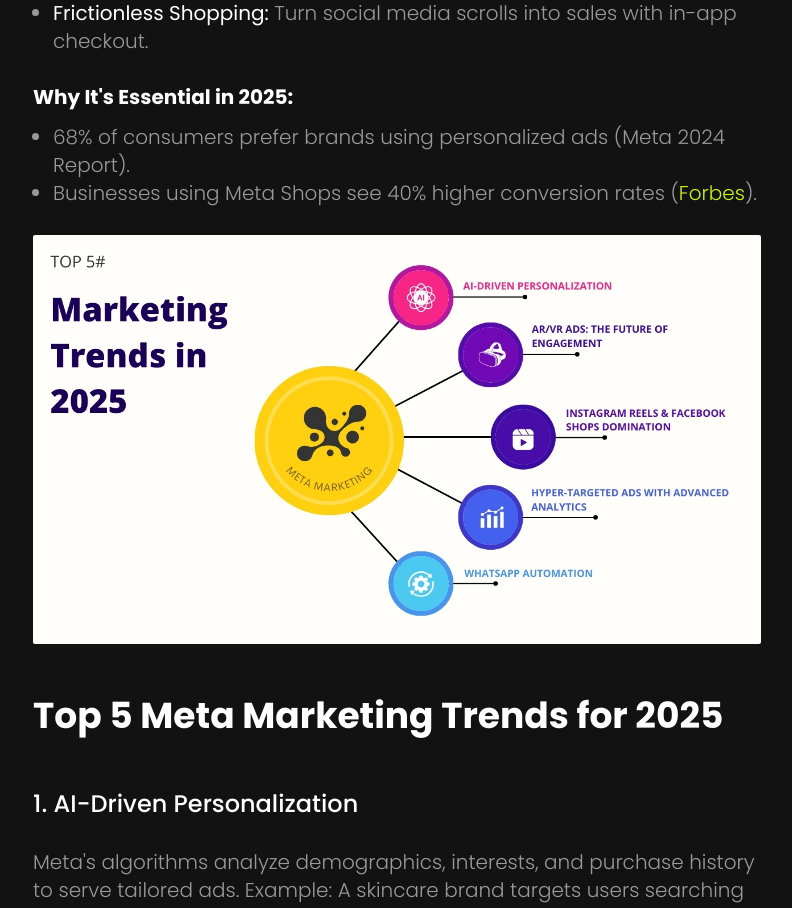
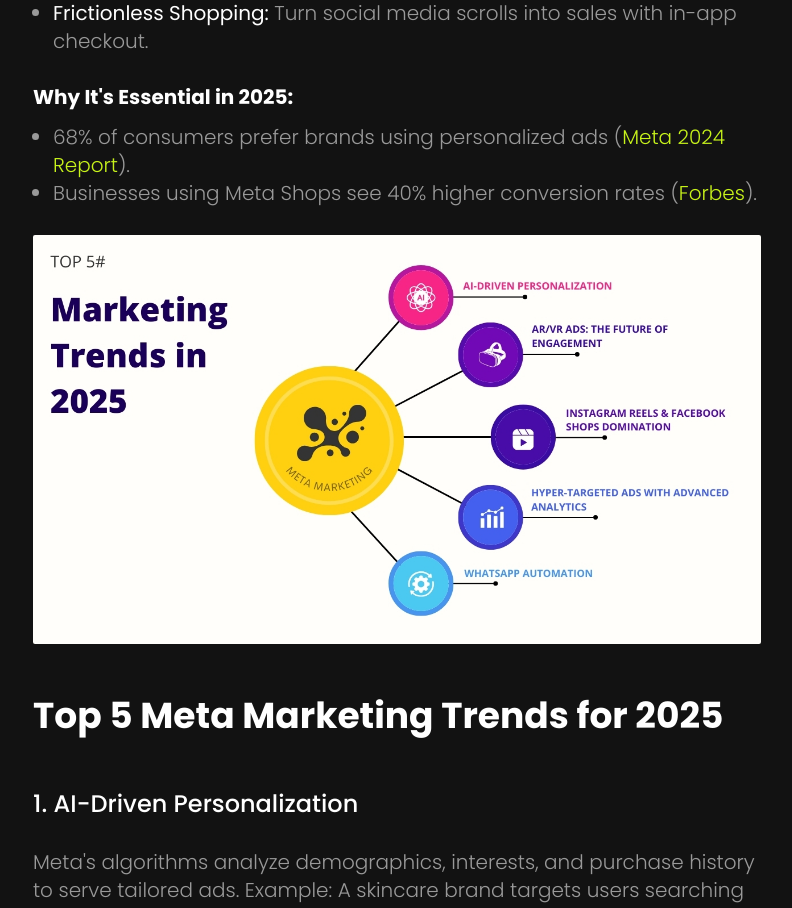
Before and after one commit to syednoor058/Devion_Ark_Website_Using_Next_JS, a Next.js app in the folder client/: page /blogs/meta-marketing-best-practices-for-2025 in a window 1280 px wide. Shown: the part 2641-3549 px from the top of the page, without its empty margins (439-1231 px from the left). Built offline with nearby package versions, Linux system fonts and the light colour scheme; a web font is replaced by a local one.

Commit message:
Technical SEO optimized.

```diff
--- a/client/src/app/blogs/meta-marketing-best-practices-for-2025/page.jsx
+++ b/client/src/app/blogs/meta-marketing-best-practices-for-2025/page.jsx
@@ -332,8 +332,10 @@
                           href="https://investor.atmeta.com/investor-news/press-release-details/2025/Meta-Reports-Fourth-Quarter-and-Full-Year-2024-Results/default.aspx"
                           target="_blank"
                           rel="noopener noreferrer"
-                        ></a>
-                        Meta 2024 Report).
+                        >
+                          Meta 2024 Report
+                        </a>
+                        ).
                       </li>
                       <li>
                         Businesses using Meta Shops see 40% higher conversion
--- a/client/src/app/case-studies/dynamic-sportswear-e-commerce-platform/page.jsx
+++ b/client/src/app/case-studies/dynamic-sportswear-e-commerce-platform/page.jsx
@@ -21,8 +21,7 @@
 import rakibImg from "../../../../public/testimonials/rakib.webp";
 
 export const metadata = {
-  title:
-    "Dynamic Sportswear E-Commerce Platform | Online Products And Sales Management – Devion Ark",
+  title: "Dynamic Sportswear E-Commerce Platform | Devion Ark",
   description:
     "Struggling with outdated e-commerce systems? Explore how our sportswear web app boosted client sales by 150% and 40% lower cart abandonment with admin dashboards, payment gateways & mobile optimization.",
 };
--- a/client/src/app/case-studies/page.jsx
+++ b/client/src/app/case-studies/page.jsx
@@ -186,13 +186,13 @@
           <div className="w-[80%] flex flex-col gap-10 lg:gap-20">
             <div className="w-full flex lg:justify-end">
               <div className="w-full text-2xl lg:text-5xl  text-lightPrimary font-medium">
-                <h1 className="leading-[1.15] lg:indent-32">
+                <h2 className="leading-[1.15] lg:indent-32">
                   Proven results,{" "}
                   <span className="leading-[1.15] text-accentColor">
                     real stories
                   </span>
                   : how we&apos;ve helped businesses thrive
-                </h1>
+                </h2>
               </div>
             </div>
             <div className="w-full flex flex-col gap-5 lg:gap-10 text-base lg:text-3xl font-normal">
--- a/client/src/components/footer/index.jsx
+++ b/client/src/components/footer/index.jsx
@@ -39,7 +39,7 @@
     { label: "Facebook", url: "https://www.facebook.com/devion.ark/" },
     { label: "LinkedIn", url: "https://www.linkedin.com/company/devion-ark/" },
     { label: "Instagram", url: "https://www.instagram.com/devionark/" },
-    { label: "Whatsapp", url: "https://www.wa.me/01782734573" },
+    { label: "Whatsapp", url: "https://wa.me/1782734573" },
   ];
 
   return (
```
Also changed, not shown: client/public/robots.txt.
